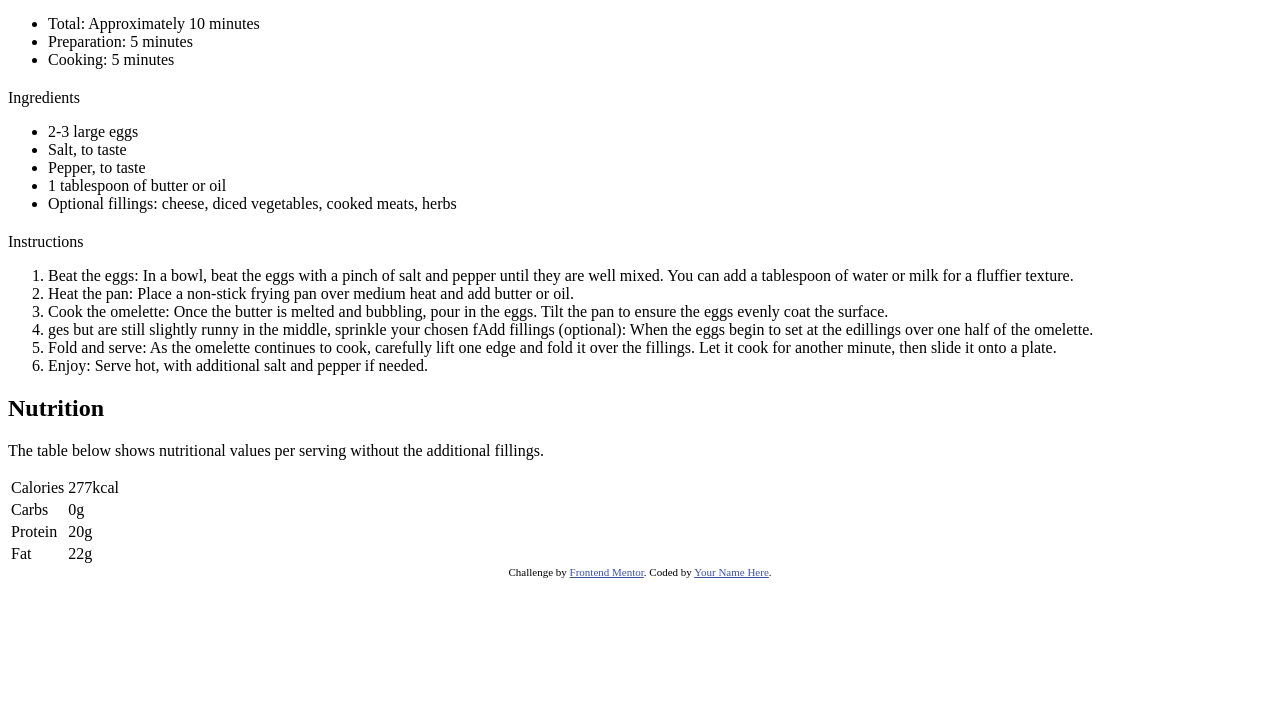
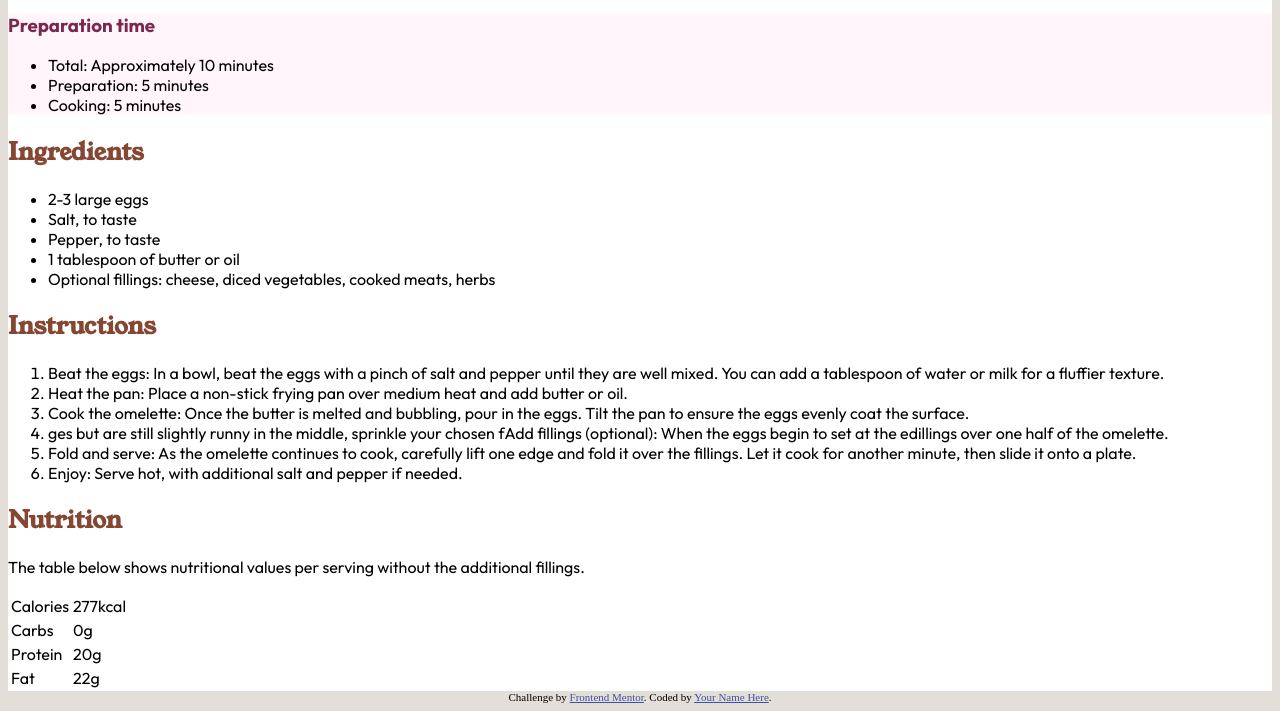
Before and after one commit to kmdeakers/recipe-page, a plain HTML site: page index.html in a window 1280 px wide. Shown: the part 754-1465 px from the top of the page. Before the commit the page ends 1340 px from the top, so only its background shows below. Drawn offline with Linux system fonts and the light colour scheme.

Commit message:
font styling

```diff
--- a/index.css
+++ b/index.css
@@ -0,0 +1,56 @@
+@font-face {
+    font-family: 'Young Serif';
+    src: url('./assets/fonts/young-serif/YoungSerif-Regular.ttf') format('truetype');
+    font-weight: normal;
+    font-style: normal;
+}
+
+@font-face {
+    font-family: "Outfit";
+    src: url('./assets/fonts/outfit/Outfit-VariableFont_wght.ttf');
+    font-weight: 100 900;
+    font-style: normal;
+}
+
+body {
+    background-color: hsl(30, 18%, 87%);
+}
+
+main {
+    background-color: white;
+    font-family: 'Young Serif', serif;
+}
+
+.prep-time {
+    font-family: 'Outfit', sans-serif;
+    background-color: hsl(330, 100%, 98%);
+}
+
+.prep-time h3 {
+    color: hsl(332, 51%, 32%);
+}
+
+.ingredients h2 {
+    color: hsl(14, 45%, 36%);
+}
+
+.ingredients ul {
+    font-family: 'Outfit', sans-serif;
+}
+
+.instructions h2 {
+    color: hsl(14, 45%, 36%);
+}
+
+.instructions ol {
+    font-family: 'Outfit', sans-serif;
+}
+
+.nutrition-info h2 {
+    color: hsl(14, 45%, 36%);
+}
+
+.nutrition-info table,
+.nutrition-info p  {
+    font-family: 'Outfit', sans-serif;
+}
--- a/index.html
+++ b/index.html
@@ -45,8 +45,7 @@
         </ul>
       </div>
       <div class="ingredients">
-        <h2></h2>
-        Ingredients
+        <h2>Ingredients</h2>
         <ul>
           <li>2-3 large eggs</li>
           <li>Salt, to taste</li>
@@ -58,8 +57,8 @@
         </ul>
       </div>
       <div class="instructions">
-        <h2></h2>
-        Instructions
+        <h2>Instructions</h2>
+
         <ol>
           <li>
             Beat the eggs: In a bowl, beat the eggs with a pinch of salt and
```
